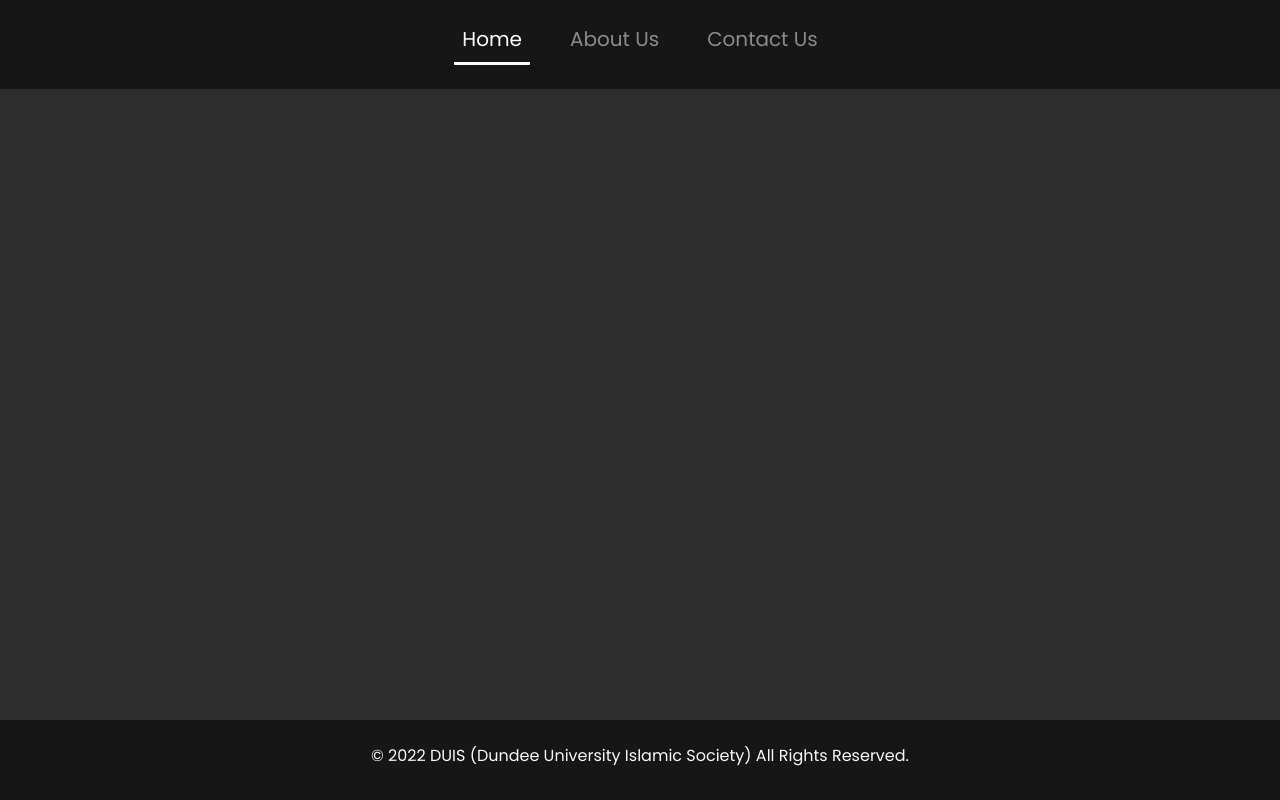
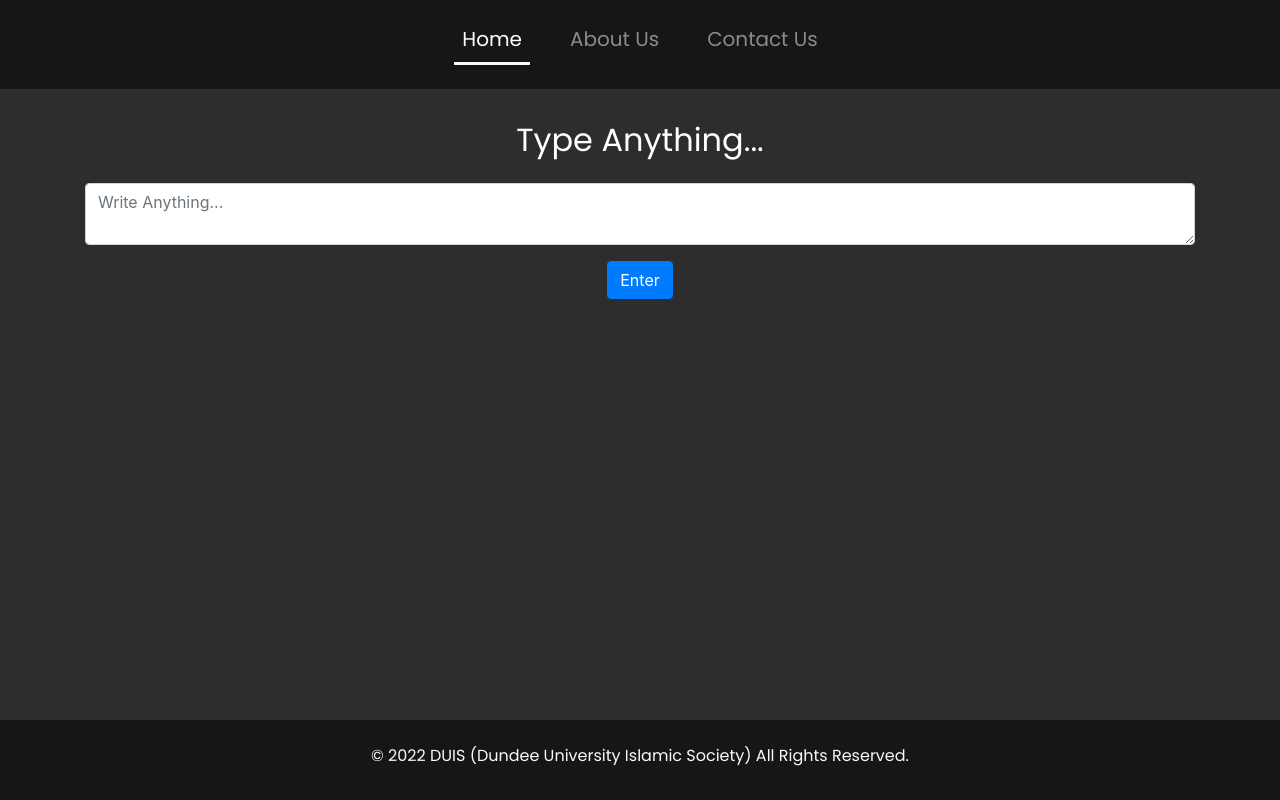
Before and after one commit to anasxyz/DUIS.com, a plain HTML site: page index.html in a window 1280 px wide. Drawn offline with nearby package versions, Linux system fonts and the light colour scheme.

Commit message:
Added ability to post messages

```diff
--- /dev/null
+++ b/homepage.js
@@ -0,0 +1,24 @@
+function displayText() {
+    let input = document.getElementById("input");
+    let output = document.getElementById("output");
+
+    const p = document.createElement("p");
+    const div = document.createElement("div");
+
+    if (input.value.length < 1) {
+        alert("Text box is empty!");
+    }
+    else {
+        p.textContent = input.value;
+
+        p.classList.add("p-3");
+        div.classList.add("text-center");
+        div.classList.add("bg-dark");
+        div.classList.add("rounded");
+
+        output.appendChild(div);
+        div.appendChild(p);
+
+        input.value = "";
+    }
+}
--- a/index.html
+++ b/index.html
@@ -49,7 +49,24 @@
     <main>
         <div class="container">
             <div class="row">
-
+                <div class="col-12 mx-auto my-3 pt-3">
+                    <h2 class="text-center">Type Anything...</h2>
+                    <div class="input-group">
+                        <textarea class="form-control mt-3" id="input" placeholder="Write Anything..." aria-label="With textarea"></textarea>
+                    </div>
+                </div>
+            </div>
+            <div class="row">
+                <div class="col-12 mx-auto text-center">
+                    <button type="button" class="btn btn-primary float-center" onclick="displayText()">Enter</button>
+                </div>
+            </div>
+            <div class="row">
+                <div class="col-12 mx-auto my-3 pt-3">
+                    <div id="output">
+                        <!-- Here goes user's input -->
+                    </div>
+                </div>
             </div>
         </div>
     </main>
@@ -65,6 +82,7 @@
         </div>
     </footer>
 
+    <script src="homepage.js"></script>
     <script src="https://code.jquery.com/jquery-3.4.1.slim.min.js"
         integrity="sha384-J6qa4849blE2+poT4WnyKhv5vZF5SrPo0iEjwBvKU7imGFAV0wwj1yYfoRSJoZ+n"
         crossorigin="anonymous"></script>
--- a/style.css
+++ b/style.css
@@ -1,4 +1,6 @@
 @import url('https://fonts.googleapis.com/css2?family=Poppins&display=swap');
+
+/* CSS navbar and footer */
 
 body {
     background-color:rgb(45, 45, 45);
@@ -35,3 +37,5 @@ h1, h2, p, label {
 .underlined {
     border-bottom: 3px solid #FAFAFF;
 }
+
+/* CSS for other stuff */
```
